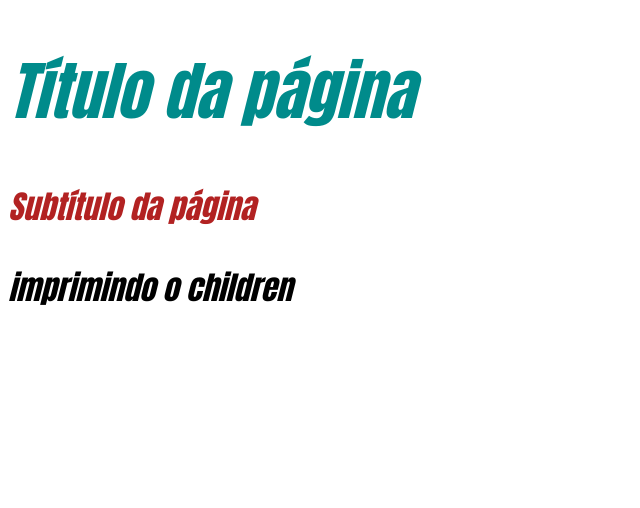
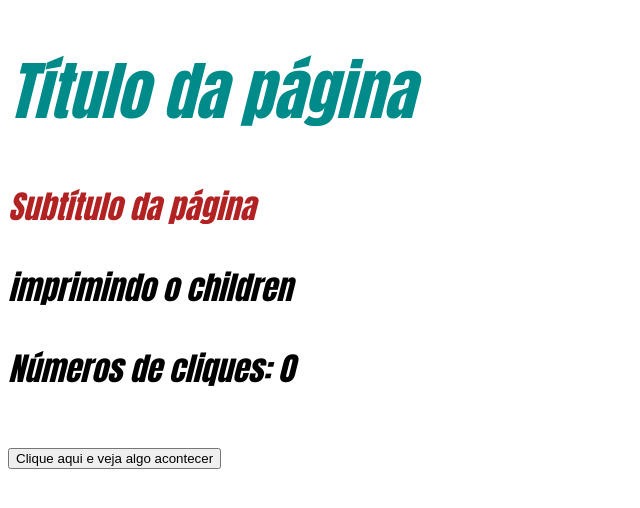
Before and after one commit to ocsoares/Aprendendo-ReactJS, a React (Vite) app: page / in a window 1280 px wide. Shown: the top 508 px of the page, without its empty margins (0-640 px from the left). Built offline with nearby package versions, Linux system fonts and the light colour scheme.

Commit message:
feat: add Button with onClick event WITHOUT useState

```diff
--- /dev/null
+++ b/src/assets/components/Button.tsx
@@ -0,0 +1,24 @@
+import React from "react";
+
+let count = 0;
+
+export function Button() {
+  const onClickedEvent = (
+    event: React.MouseEvent<HTMLButtonElement, MouseEvent>,
+  ) => {
+    console.log("CLICADO !!:", { count, event });
+    count++;
+  };
+
+  return (
+    <div>
+      {/* O "count" dentro de "<p>" NÃO vai ser Alterado, porque o HTML é carregado na página UMA
+      vez, então DESSA FORMA o React NÃO entende que o valor de "count" foi alterado, ou seja,
+      ele fica FIXO !!! */}
+      <p>Números de cliques: {count}</p>
+      <button onClick={onClickedEvent}>
+        Clique aqui e veja algo acontecer
+      </button>
+    </div>
+  );
+}
--- a/src/assets/components/Header.tsx
+++ b/src/assets/components/Header.tsx
@@ -1,3 +1,4 @@
+import { Button } from "./Button";
 import { Children } from "./Children";
 import "./Header.css";
 
@@ -15,6 +16,7 @@ export function Header(props: IHeaderProps) {
       <h1 style={{ color: "darkcyan" }}>{title}</h1>
       <span style={{ color: "firebrick" }}>{subtitle}</span>
       <Children />
+      <Button />
     </div>
   );
 }
```
